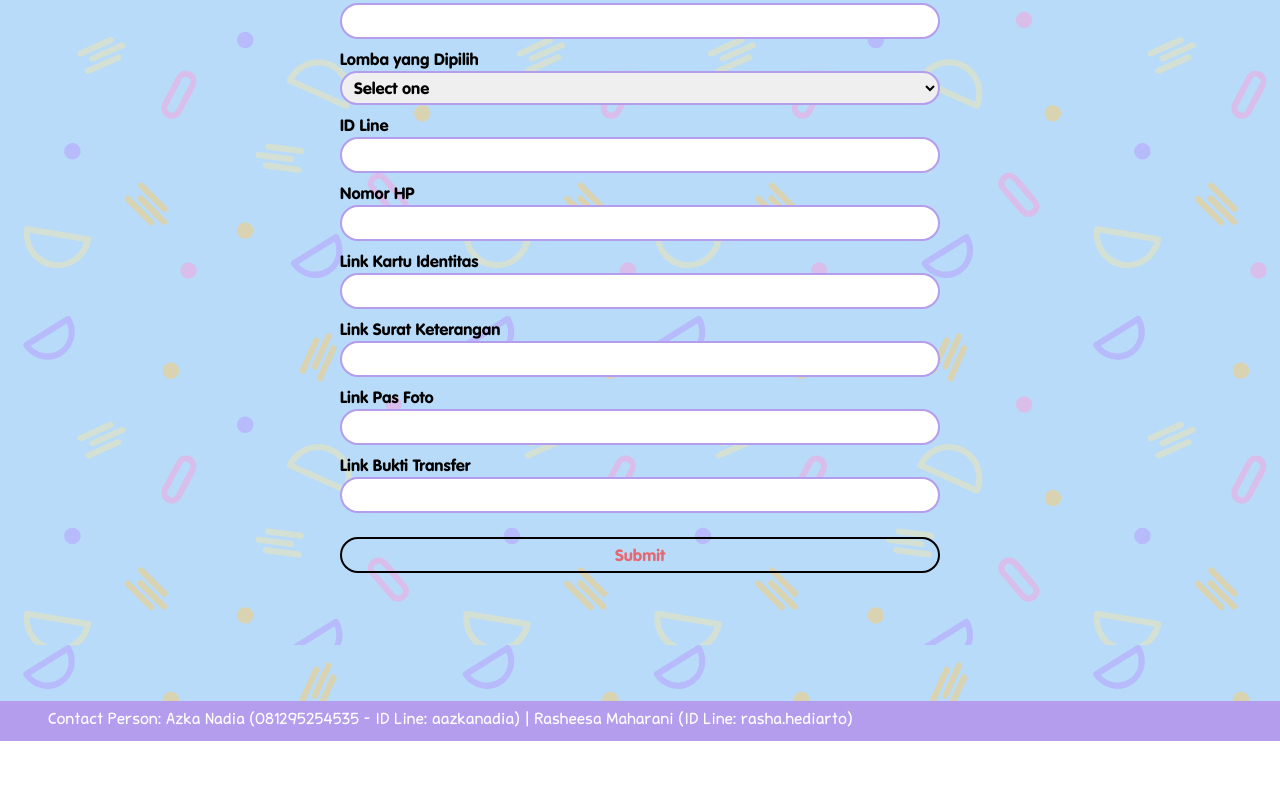
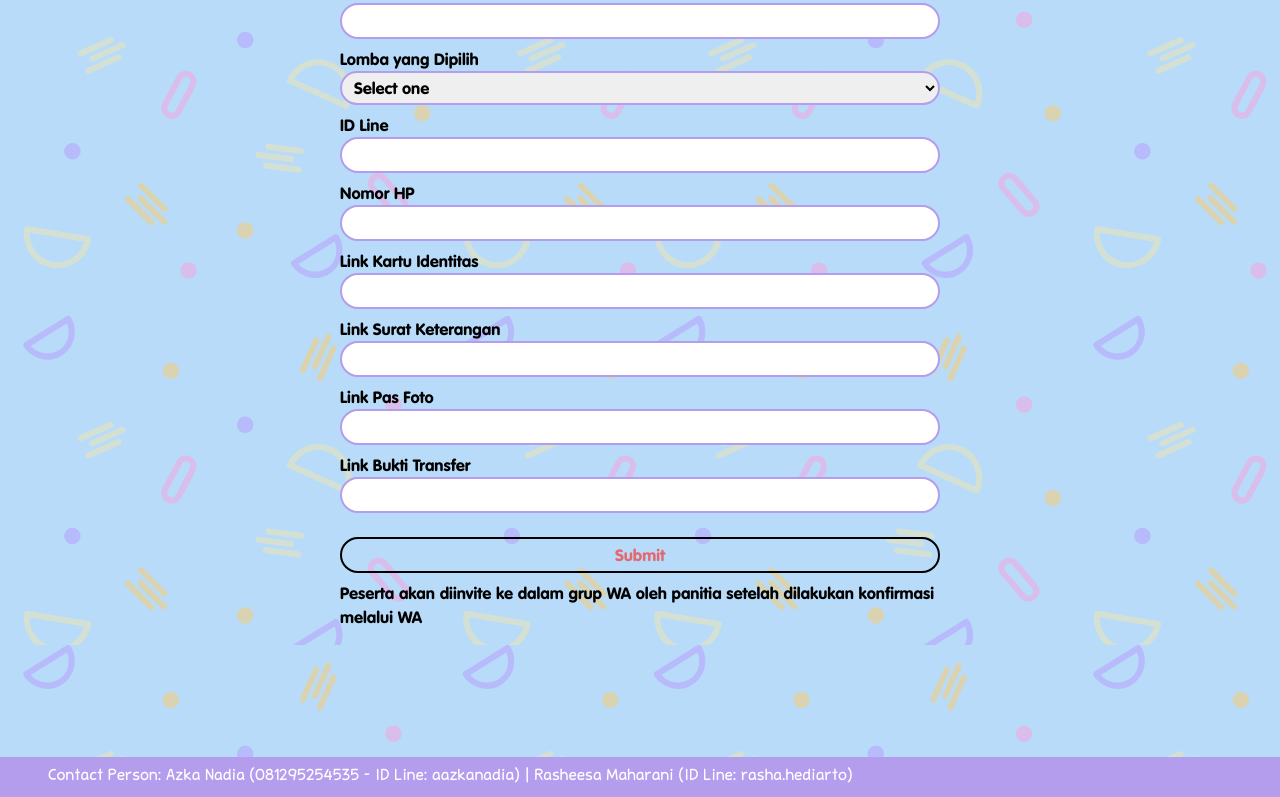
Before and after one commit to ceavinr/nmgbc_ui, a React (Create React App) app in the folder frontend/: page /registration in a window 1280 px wide. Shown: the part 515-1312 px from the top of the page. Before the commit the page ends 1256 px from the top, so only its background shows below. Built offline with nearby package versions, Linux system fonts and the light colour scheme; a small style sheet from the web is missing.

Commit message:
text below submit button

```diff
--- a/frontend/src/pages/Registration.jsx
+++ b/frontend/src/pages/Registration.jsx
@@ -32,9 +32,7 @@ export default function Registration() {
         },
       })
       .then((response) => {
-        alert(
-          "Registrasi Berhasil! Peserta akan diinvite ke dalam grup WA oleh panitia setelah dilakukan konfirmasi melalui WA"
-        );
+        alert("Registrasi Berhasil!");
         navigate("/");
       })
       .catch((error) => {
@@ -137,7 +135,6 @@ export default function Registration() {
                 required: true,
               })}
             />
-
             <input
               className="rounded-full border-2 mt-4 md:px-2 md:py-1 text-[#E46871] border-black cursor-pointer"
               type="submit"
@@ -151,6 +148,10 @@ export default function Registration() {
         <Upload uploadFile={bukti} setUploadFile={setBukti}>
           Upload bukti pembayaran
         </Upload> */}
+            <p className="mt-2">
+              Peserta akan diinvite ke dalam grup WA oleh panitia setelah
+              dilakukan konfirmasi melalui WA
+            </p>
           </form>
         </div>
       </div>
```
